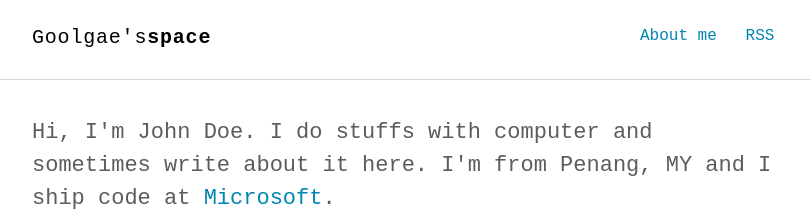
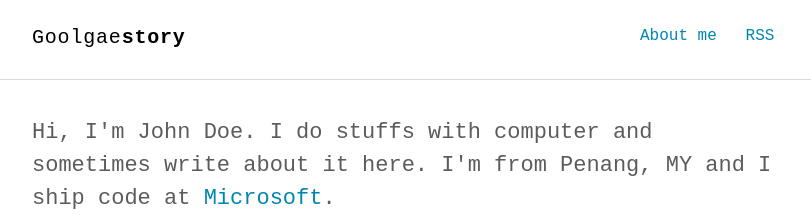
Before and after one commit to Goolgae/Goolgae.github.io, a Jekyll site: the page built from index.html, in a window 1280 px wide. Shown: the top 218 px of the page, without its empty margins (232-1043 px from the left). Built offline with Jekyll 4.4.1, drawn with Linux system fonts in a browser that asks for light colours; some web fonts are replaced.

Commit message:
블로그 이름 바꾸기

```diff
--- a/_config.yml
+++ b/_config.yml
@@ -1,6 +1,6 @@
 # Site settings
-title_left: "Goolgae's"
-title_right: "space" # default: ""
+title_left: "Goolgae"
+title_right: "story" # default: ""
 description: "Goolgae's Engineering-Blog"
 keywords: "Goolgae, Sunwoo Lee, SEO, blog, web, minimalist, thinkspace"
 url: "https://goolgae.me" # site url
```
